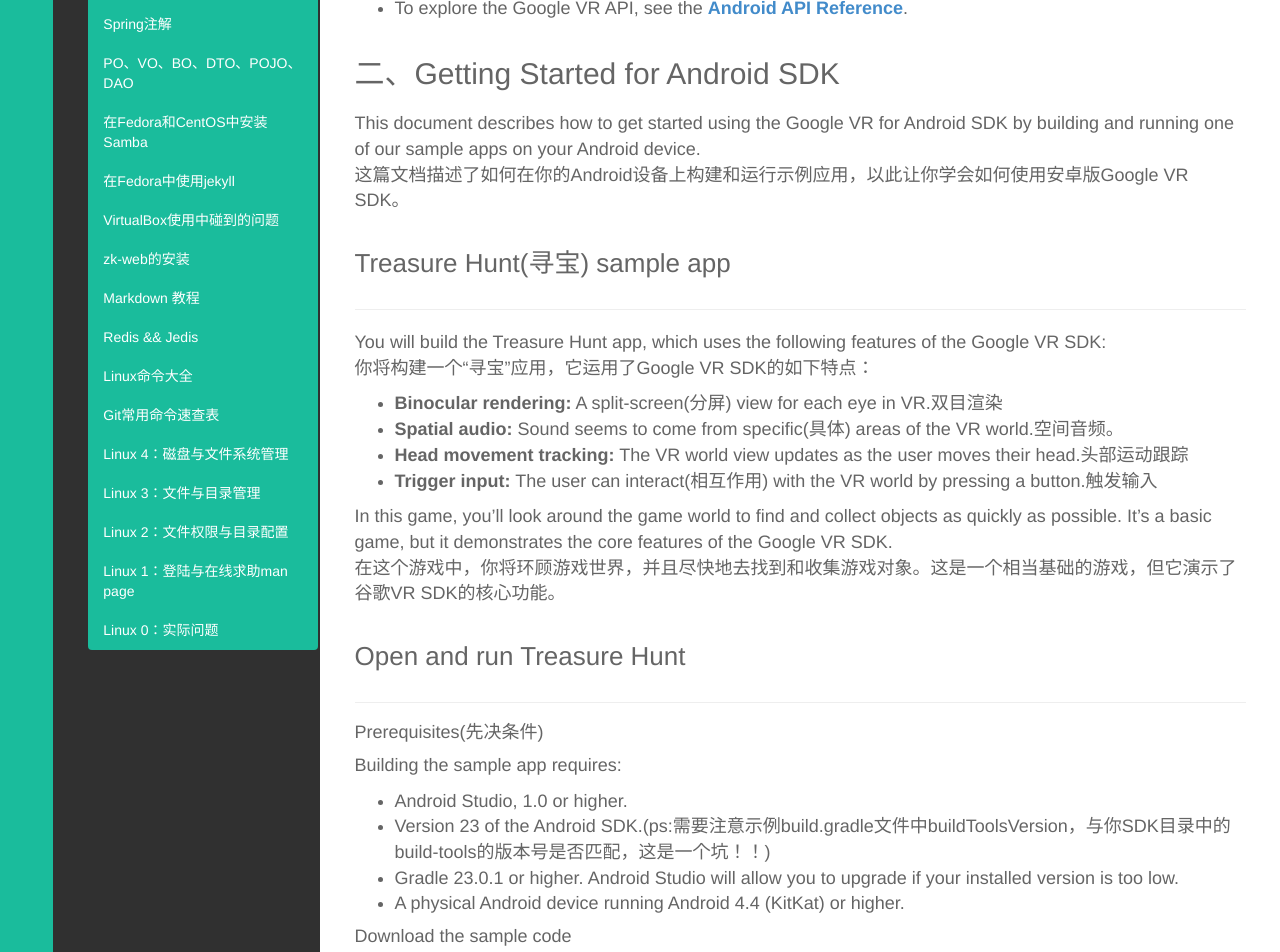
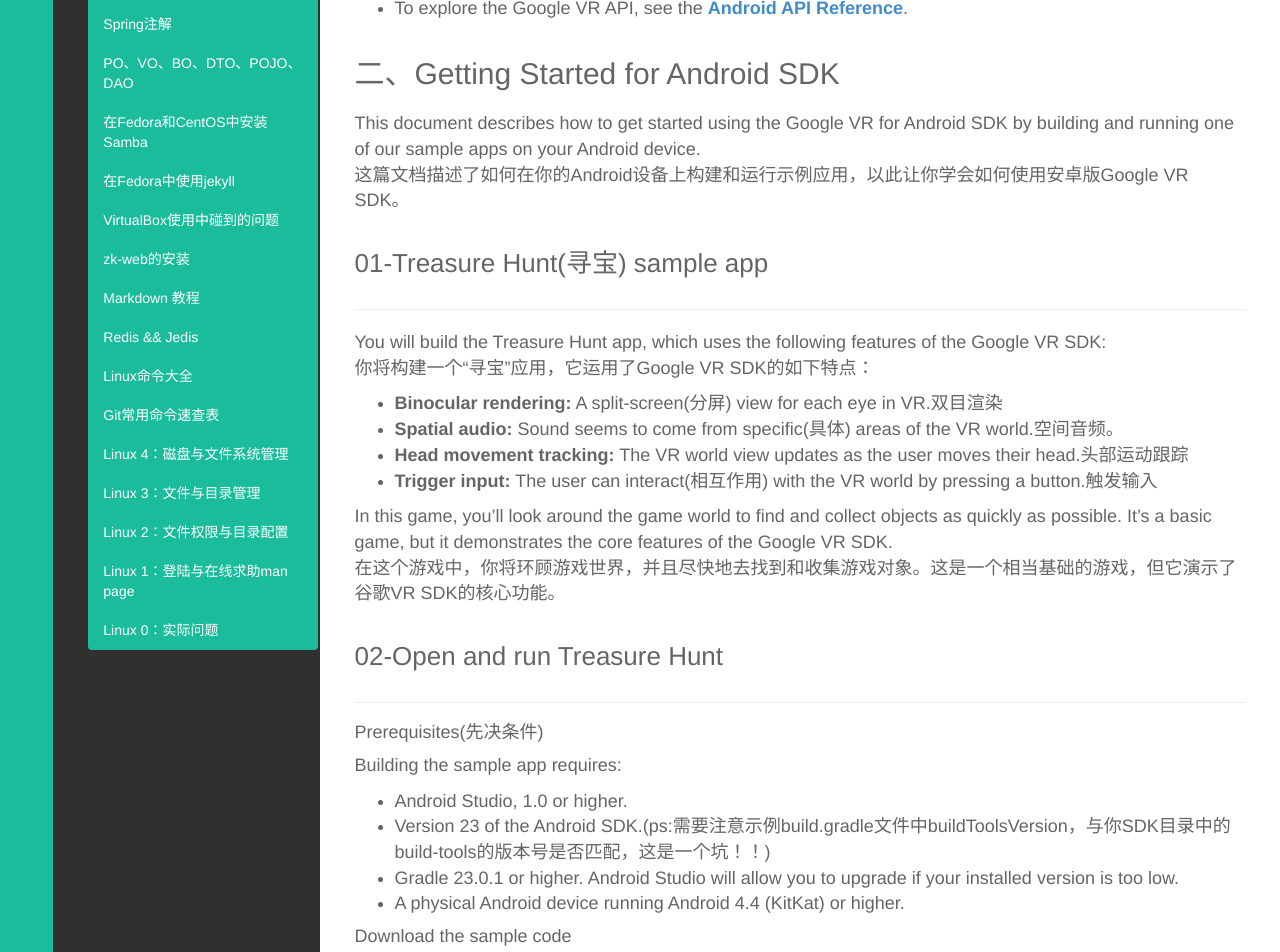
Before and after one commit to demon7452/demon7452.github.io, a Jekyll site: the page built from _posts/VR/2016-10-20-Google DayDream-Android篇.md, in a window 1280 px wide. Shown: the part 933-1885 px from the top of the page. Built offline with Jekyll 4.4.1, drawn with Linux system fonts in a browser that asks for light colours; comment, search, counter and statistics services are not loaded; some of the changed text lies outside the part shown.

Commit message:
Update _posts/VR/2016-10-20-Google DayDream-Android篇.md

```diff
--- a/_posts/VR/2016-10-20-Google DayDream-Android篇.md
+++ b/_posts/VR/2016-10-20-Google DayDream-Android篇.md
@@ -41,7 +41,7 @@
 This document describes how to get started using the Google VR for Android SDK by building and running one of our sample apps on your Android device.
 这篇文档描述了如何在你的Android设备上构建和运行示例应用，以此让你学会如何使用安卓版Google VR SDK。
 
-### Treasure Hunt(寻宝) sample app
+### 01-Treasure Hunt(寻宝) sample app
 
 ---
 
@@ -56,7 +56,7 @@
 In this game, you'll look around the game world to find and collect objects as quickly as possible. It's a basic game, but it demonstrates the core features of the Google VR SDK.
 在这个游戏中，你将环顾游戏世界，并且尽快地去找到和收集游戏对象。这是一个相当基础的游戏，但它演示了谷歌VR SDK的核心功能。
 
-### Open and run Treasure Hunt
+### 02-Open and run Treasure Hunt
 
 ---
 
```
Also changed, not shown: other parts of _posts/VR/2016-10-20-Google DayDream-Android篇.md (+1 -1 lines).
